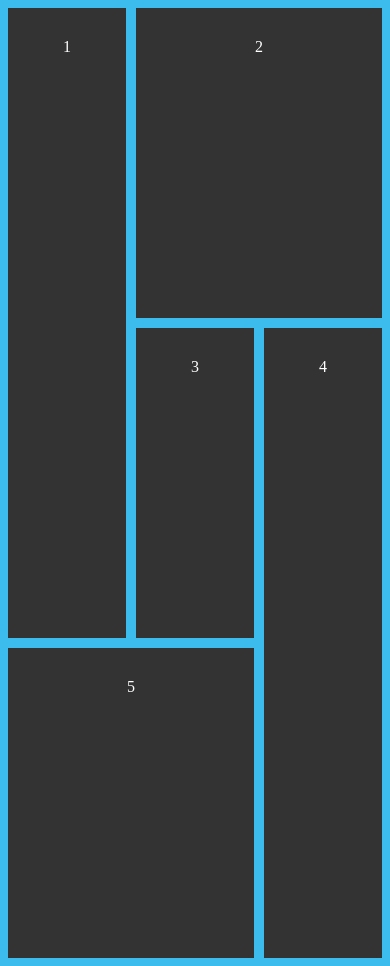
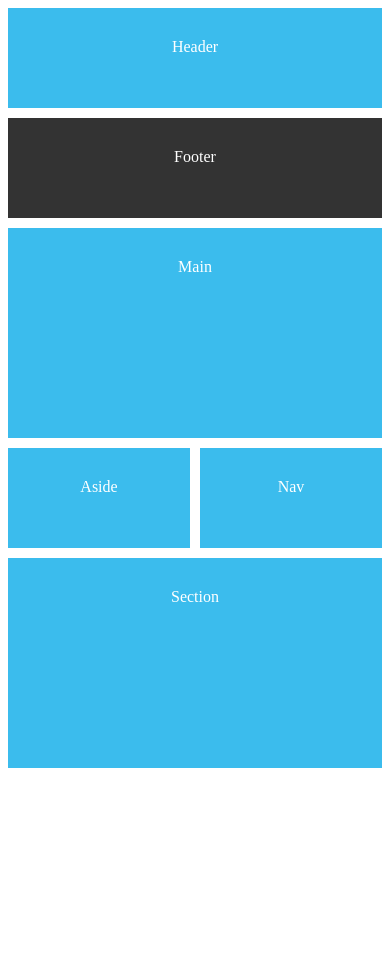
Before and after one commit to itamar-mizrahi/CSSGrid, a plain HTML site: page index.html in a window 390 px wide. After the commit the page ends 844 px from the top, so only its background shows below. Drawn offline with Linux system fonts and the light colour scheme.

Commit message:
mobile fit

```diff
--- a/index.html
+++ b/index.html
@@ -7,42 +7,63 @@
 			color: #fff;
 			font-family: 'Nunito Semibold';
 			text-align: center;
-            background: #3bbced;
 		}
         #content{
             display: grid;
-			grid-template-columns: repeat(6, 1fr);
-			grid-auto-rows: minmax(150px, auto);
+            grid-template-columns: repeat(4, 1fr);
+            grid-auto-rows: minmax(100px, auto);
             grid-gap: 10px;
             max-width: 960px;
             margin: 0 auto;
+            grid-template-areas:
+                "header header header header"
+                "footer footer footer footer"
+                "main main main main"
+                "main main main main"
+                "aside aside nav nav"
+                "section section section section"
+                "section section section section";
         }
-		#content div{
-			background: #333;
+        /* desktop grid */
+        @media screen and (min-width: 760px){
+    		#content{
+    			display: grid;
+    			grid-template-columns: repeat(4, 1fr);
+    			grid-auto-rows: minmax(100px, auto);
+    			grid-gap: 10px;
+    			max-width: 960px;
+    			margin: 0 auto;
+                grid-template-areas:
+                    "header header header header"
+                    "aside main main main"
+                    "nav main main main"
+                    "section section section section"
+                    "section section section section"
+                    "footer footer footer footer";
+    		}
+        }
+		#content > *{
+			background: #3bbced;
 			padding: 30px;
 		}
-        .one{
-            grid-column: 1 / 3;
-            grid-row: 1 / 5;
+        header{
+            grid-area: header;
         }
-        .two{
-            grid-column: 3 / 7;
-            grid-row: 1 / 3;
+        main{
+            grid-area: main;
         }
-        .three{
-            grid-column: 3 / 5;
-            grid-row:  3 / 5;
+        aside{
+            grid-area: aside;
         }
-        .four{
-            grid-column: 5 / 7;
-            grid-row: 3 / 7;
+        nav{
+            grid-area: nav;
         }
-        .five{
-            grid-column: 1 / 5;
-            grid-row: 5 / 7;
+        section{
+            grid-area: section;
         }
-        #content{
-            //transform: rotateZ(45deg) scale(0.7);
+        footer{
+            grid-area: footer;
+            background: #333 !important;
         }
 	</style>
 </head>
@@ -50,11 +71,12 @@
 
 	<div id="content">
 
-		<div class="one">1</div>
-		<div class="two">2</div>
-		<div class="three">3</div>
-		<div class="four">4</div>
-		<div class="five">5</div>
+		<header>Header</header>
+        <main>Main</main>
+        <section>Section</section>
+        <aside>Aside</aside>
+        <nav>Nav</nav>
+        <footer>Footer</footer>
 
 	</div>
 
```
Lines whose indentation alone changed are shown as unchanged.
